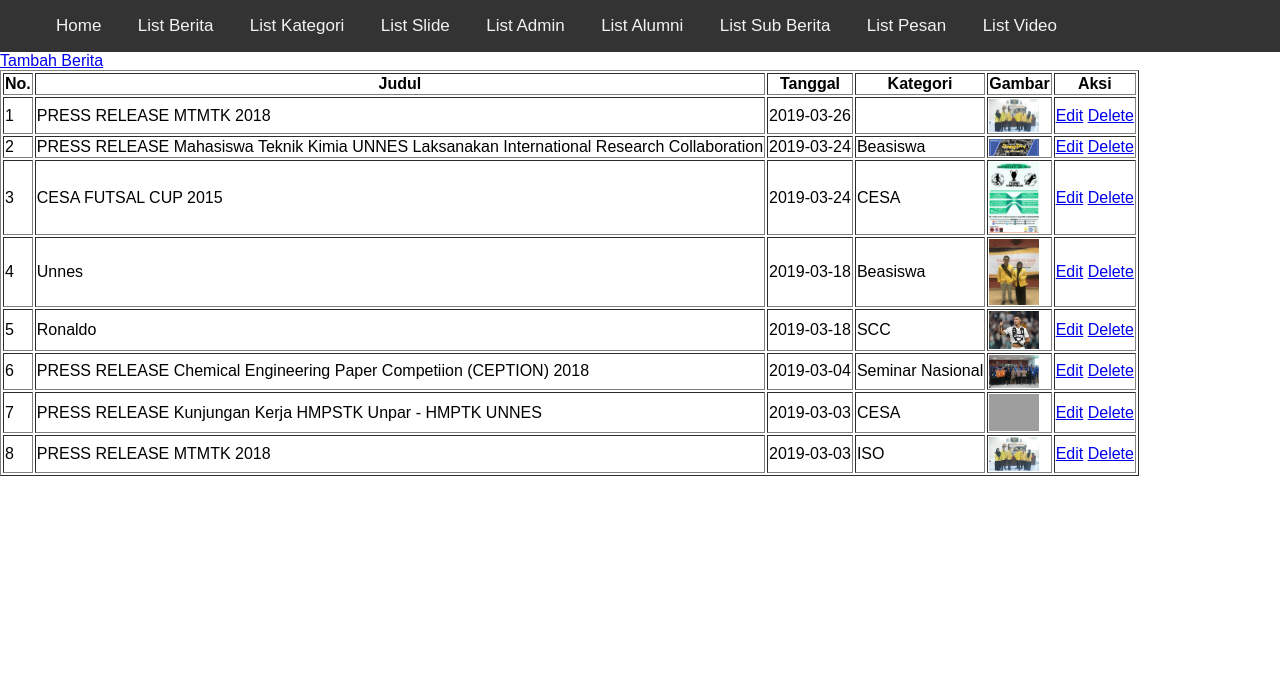
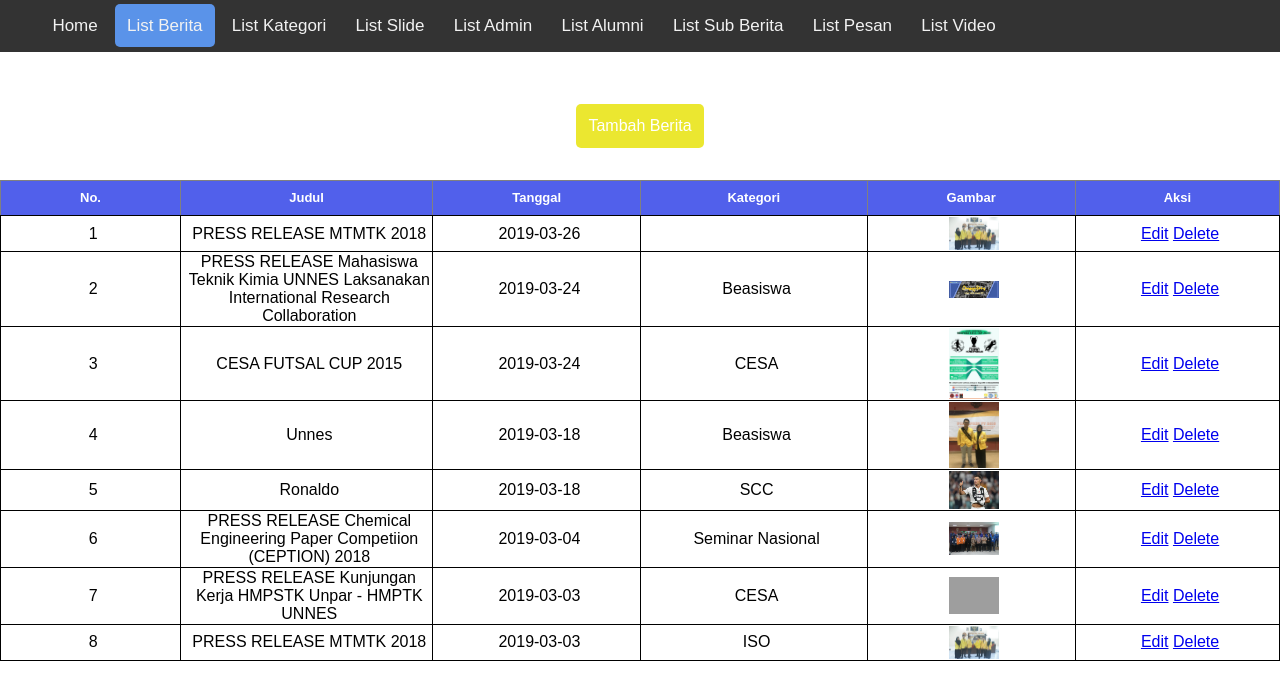
Before and after one commit to satriotol/berita_kita, a PHP site: page /admin/list_berita.php in a window 1280 px wide. Shown: the top 700 px of the page. Run offline with PHP 8.4, Linux system fonts and the light colour scheme; data comes from the database, SQL or seed files in the repository; grey boxes are pictures that could not be loaded.

Commit message:
Admin Nav Link

```diff
--- a/admin/css/admin.css
+++ b/admin/css/admin.css
@@ -1,55 +1,50 @@
-body {
-    margin: auto;
-    background-color: #1295C9;
+.table-semua {
     display: flex;
-    height: initial;
+    flex-direction: column;
+    margin: 0;
+    margin-top: 52px;
 }
 
-.form-container-wrapper {
-    width: 100%;
-    height: 100vh;
+.tambah-berita-link {
+    text-decoration: none;
+    color: white;
+    background-color: rgb(235, 231, 48);
+    border-radius: 5px;
+    text-align: center;
+    padding: 1%;
     margin: auto;
-    background-color: #1295C9;
-    display: flex;
+    text-align: center;
 }
 
-.form-container {
-    width: fit-content;
-    height: auto;
-    margin: auto;
-    display: block;
-    text-align: center;
-    line-height: 1.75;
-    background-color: #1295C9;
-    border: 1px white solid;
-    padding: 2.5%;
-    border-radius: 2.5%;
-    box-shadow: 5px 5px 7.5px grey;
+.tambah-berita-link:hover {
+    background-color: rgb(81, 96, 235);
 }
 
-button {
-    border: 0;
+table {
+    margin: auto;
     padding: 5%;
-    border-radius: 12.5%;
-    margin-top: 5%;
-    width: 100px;
-    height: auto;
-    background-color: #fed136;
-    font-family: Verdana, Geneva, Tahoma, sans-serif;
-    font-size: small;
-    font-weight: bold;
-    color: white;
+    margin-top: 2.5%;
+    border-collapse: collapse;
 }
 
-label {
-    font-family: Verdana, Geneva, Tahoma, sans-serif;
-    font-size: small;
-    font-weight: bold;
-    color: white;
+thead {
+    border-collapse: collapse;
 }
 
-input {
-    padding: 2.5%;
-    width: 36vh;
-    border-radius: 7.5%;
+td {
+    border: 1px solid black;
+    margin: 0;
+    padding-left: .5%;
+    text-align: center;
 }
+
+th {
+    background-color: rgb(81, 96, 235);
+    color: white;
+    font-size: small;
+    width: 1%;
+    line-height: 2.5em;
+    text-align: center;
+    margin: auto;
+    justify-content: center;
+}
--- a/admin/css/header.css
+++ b/admin/css/header.css
@@ -1,5 +1,37 @@
 body {
     margin: 0;
-    padding: 0;
-    font-family: Arial;
-    }
+    font-family: Arial, Helvetica, sans-serif;
+}
+
+.topnav {
+    margin: 0;
+    overflow: hidden;
+    background-color: #333;
+    height: auto;
+}
+
+.topnav a {
+    color: #f2f2f2;
+    text-align: center;
+    text-decoration: none;
+    font-size: 17px;
+    margin: auto;
+    width: fit-content;
+    padding: 1%;
+    border-radius: 5px;
+    height: auto;
+}
+
+.topnav a:hover {
+    background-color: #ddd;
+    color: black;
+}
+
+.topnav a.active {
+    background-color: #4CAF50;
+    color: white;
+}
+
+.activeMenuItem {
+    background-color: rgb(90, 147, 233);
+}
--- a/admin/layout/header.php
+++ b/admin/layout/header.php
@@ -1,51 +1,37 @@
 <html>
+
 <head>
-<meta name="viewport" content="width=device-width, initial-scale=1">
+    <meta name="viewport" content="width=device-width, initial-scale=1">
     <title>ADMIN HIMPROTEKIM UNNES</title>
-    <style>
-        body {
-        margin: 0;
-        font-family: Arial, Helvetica, sans-serif;
-        }
+    <link rel="stylesheet" href="css/header.css">
+    <script src="https://code.jquery.com/jquery-3.3.1.js"></script>
+    <script src="https://code.jquery.com/jquery-3.3.1.min.js"></script>
+    <script src="js/animate.js"></script>
+</head>
+</head>
 
-        .topnav {
-        overflow: hidden;
-        background-color: #333;
-        }
-
-        .topnav a {
-        color: #f2f2f2;
-        text-align: center;
-        padding: 16px 16px;
-        text-decoration: none;
-        font-size: 17px;
-        }
-
-        .topnav a:hover {
-        background-color: #ddd;
-        color: black;
-        }
-
-        .topnav a.active {
-        background-color: #4CAF50;
-        color: white;
-        }
-        </style>
-        </head>
-</head>
-    <body>
+<body>
     <div class="topnav">
         <ul>
-            <a href="index.php">Home</a>
-            <a href="list_berita.php">List Berita</a>
-            <a href="list_kategori.php">List Kategori</a>
-            <a href="list_slide.php">List Slide</a>
-            <a href="list_admin.php">List Admin</a>
-            <a href="list_alumni.php">List Alumni</a>
-            <a href="list_subberita.php">List Sub Berita</a>
-            <a href="list_pesan.php">List Pesan</a>
-            <a href="list_video.php">List Video</a>
+            <a class="nav-link" href="index.php">Home</a>
+            <a class="nav-link" href="list_berita.php">List Berita</a>
+            <a class="nav-link" href="list_kategori.php">List Kategori</a>
+            <a class="nav-link" href="list_slide.php">List Slide</a>
+            <a class="nav-link" href="list_admin.php">List Admin</a>
+            <a class="nav-link" href="list_alumni.php">List Alumni</a>
+            <a class="nav-link" href="list_subberita.php">List Sub Berita</a>
+            <a class="nav-link" href="list_pesan.php">List Pesan</a>
+            <a class="nav-link" href="list_video.php">List Video</a>
         </ul>
     </div>
-    </body>
+</body>
+
 </html>
+
+<script>
+    $(".nav-link").each(function() {
+        if ((window.location.pathname.indexOf($(this).attr('href'))) > -1) {
+            $(this).addClass('activeMenuItem');
+        }
+    });
+</script>
--- a/admin/list_admin.php
+++ b/admin/list_admin.php
@@ -6,8 +6,9 @@ $admn = query("SELECT * FROM admin ORDER BY id_admin DESC");
 
 ?>
 <html>
+    <link rel="stylesheet" href="css/admin.css">
     <div class="table-semua">
-        <a href="tambah_admin.php">Tambah Admin</a>
+        <a class="tambah-berita-link"href="tambah_admin.php">Tambah Admin</a>
         <table border="1">
             <thead>
                 <tr>
--- a/admin/list_alumni.php
+++ b/admin/list_alumni.php
@@ -5,6 +5,7 @@ require 'function.php';
 $alumni = query("SELECT * FROM alumni ORDER BY id_alumni DESC");
 
 ?>
+<link rel="stylesheet" href="css/admin.css">
 <div class="table-semua">
 <table border="1">
     <thead>
--- a/admin/list_berita.php
+++ b/admin/list_berita.php
@@ -14,8 +14,12 @@ require 'function.php';
 $brt = query("SELECT kategori.*,berita.* FROM berita LEFT JOIN kategori on berita.kategori = kategori.id_kategori
 ORDER BY berita.id DESC ");
 ?>
+
+<head>
+    <link rel="stylesheet" href="css/admin.css">
+</head>
 <div class="table-semua">
-<a href="tambah_berita.php">Tambah Berita</a>
+    <a class="tambah-berita-link" href="tambah_berita.php">Tambah Berita</a>
     <table border="1">
         <thead>
             <tr>
@@ -28,17 +32,17 @@ ORDER BY berita.id DESC ");
             </tr>
         </thead>
         <tbody>
-    <?php $i=1; ?>
-    <?php foreach($brt as $row):?>
+            <?php $i = 1; ?>
+            <?php foreach ($brt as $row) : ?>
             <tr>
-            <td><?= $i; ?></td>
-            <td><?=$row["judul"]?></td>
-            <td><?=$row["tanggal_berita"];?></td>
-            <td><?=$row["nama_kategori"];?></td>
-            <td><img src="../upload/<?=$row["gambar"]; ?>" width="50" </td>
+                <td class="col-number"><?= $i; ?></td>
+                <td class="col-1"><?= $row["judul"] ?></td>
+                <td class="col-2"><?= $row["tanggal_berita"]; ?></td>
+                <td class="col-3"><?= $row["nama_kategori"]; ?></td>
+                <td class="col-4"><img src="../upload/<?= $row["gambar"]; ?>" width="50" </td>
                 <td>
-                <a href="edit_berita.php?id=<?=$row["id"];?>">Edit</a>
-                <a href="delete/delete_berita.php?id=<?=$row["id"];?>"onclick="return confirm('yakin?');">Delete</a>
+                    <a href="edit_berita.php?id=<?= $row["id"]; ?>">Edit</a>
+                    <a href="delete/delete_berita.php?id=<?= $row["id"]; ?>" onclick="return confirm('yakin?');">Delete</a>
                 </td>
             </tr>
             <?php $i++ ?>
--- a/admin/list_kategori.php
+++ b/admin/list_kategori.php
@@ -3,8 +3,9 @@ include "layout/header.php";
 require 'function.php';
 $ktgr = query("SELECT * FROM kategori ORDER BY id_kategori ASC");
 ?>
+<link rel="stylesheet" href="css/admin.css">
 <div class="table-semua">
-    <a href="tambah_kategori.php">Tambah Kategori</a>
+    <a class="tambah-berita-link" href="tambah_kategori.php">Tambah Kategori</a>
     <table border="1">
         <thead>
             <tr>
--- a/admin/list_slide.php
+++ b/admin/list_slide.php
@@ -3,6 +3,7 @@ include "layout/header.php";
 require 'function.php';
 $slide_gbr = query("SELECT * FROM slide");
 ?>
+<link rel="stylesheet" href="css/admin.css">
 <div class="table-semua">
 <!-- <a href="tambah_slide.php">Tambah Slide</a> -->
 <table border="1">
--- a/admin/list_subberita.php
+++ b/admin/list_subberita.php
@@ -3,7 +3,9 @@ include "layout/header.php";
 require 'function.php';
 $subberita = query("SELECT * FROM subberita ORDER BY subberita.id_subberita DESC");
 ?>
-<a href="tambah_subberita.php">Tambah subberita</a>
+<link rel="stylesheet" href="css/admin.css">
+<div class="table-semua">
+<a class="tambah-berita-link" href="tambah_subberita.php">Tambah subberita</a>
 <table border="1">
     <thead>
         <tr>
@@ -32,3 +34,4 @@ $subberita = query("SELECT * FROM subberita ORDER BY subberita.id_subberita DESC
     </tbody>
 </table>
 </div>
+</div>
--- a/admin/list_video.php
+++ b/admin/list_video.php
@@ -3,7 +3,9 @@ include "layout/header.php";
 require 'function.php';
 $video = query("SELECT * FROM video");
 ?>
-<a href="tambah_video.php">Tambah Video</a>
+<link rel="stylesheet" href="css/admin.css">
+<div class="table-semua">
+<a class="tambah-berita-link" href="tambah_video.php">Tambah Video</a>
 <table border="1">
     <thead>
         <tr>
```
Also changed, not shown: admin.html (deleted, +0 -29 lines), admin.php (added, +31 -0 lines), admin/css/tambah.css (+21 -6 lines), admin/index.php (+12 -4 lines), admin/list_pesan.php (+12 -6 lines), css/admin.css (+6 -6 lines). Lines whose indentation alone changed are shown as unchanged.
